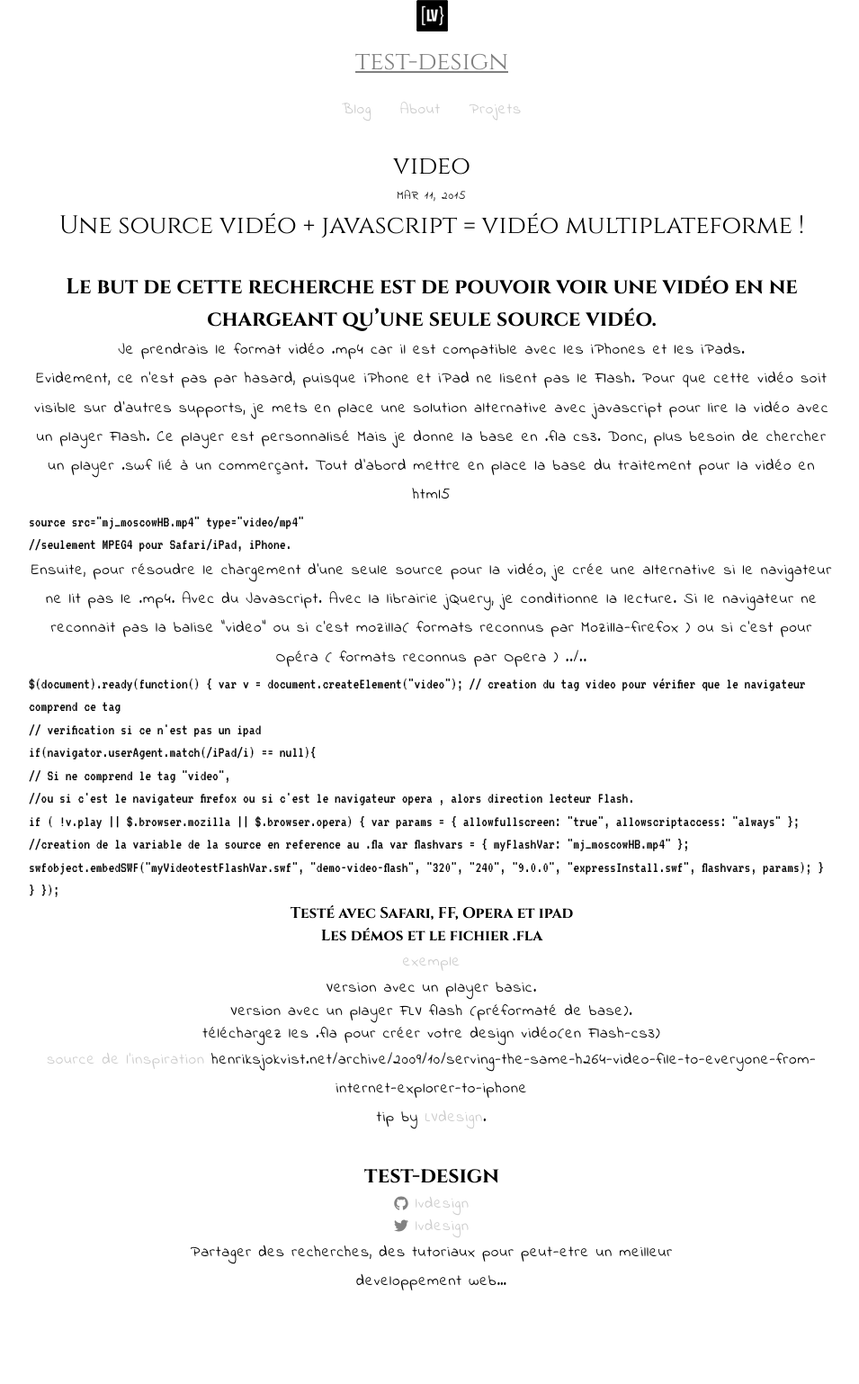
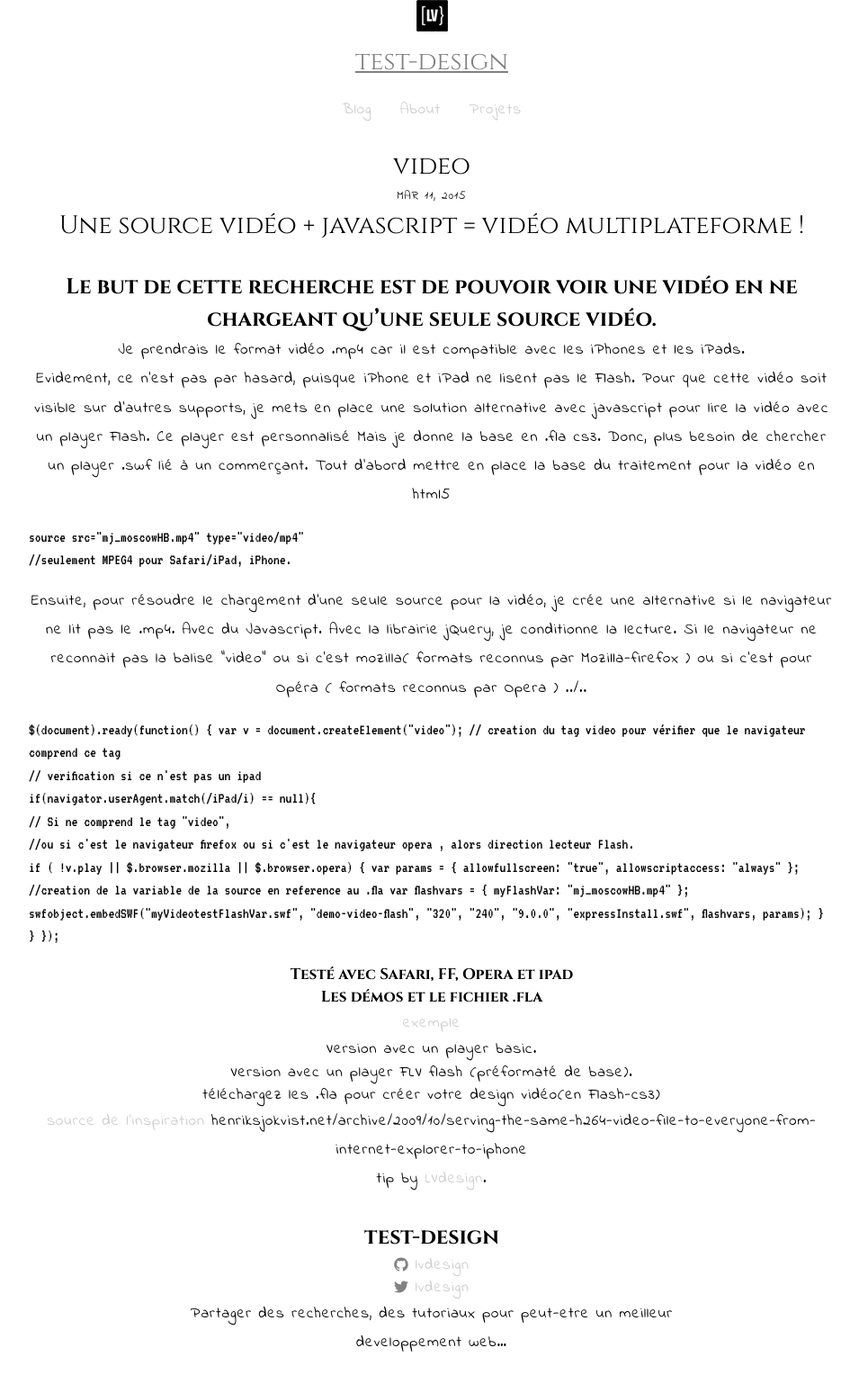
Before and after one commit to lvdesign/tips, a Jekyll site: the page built from _posts/2015-03-11-video.md, in a window 1280 px wide. Shown: the whole page at 90% size, without its empty margins (160-1115 px from the left). Built offline with Jekyll 4.4.1, drawn with Linux system fonts in a browser that asks for light colours; nearby versions of some CDN libraries; Markdown is read by kramdown in place of the engine named in the settings; before the commit the page ends 1470 px from its top, so only the background shows below that.

Commit message:
css change

```diff
--- a/css/main.css
+++ b/css/main.css
@@ -25,15 +25,12 @@
 h1, h2{
 	font-family: 'Cinzel', serif;
 }
+
 .wrapper{
+	text-align: center;
 	margin: 3em auto;
 	max-width: 70%;
 }
-
-header{
-	text-align: center;
-}
-
 .nav-principal{
 	margin: 1em 0;
 	padding: 0;
@@ -46,11 +43,11 @@
 
 
 /*LINK*/
-a:link,a:visited{
+a:link, a:visited{
 	color: #ccc;
 	text-decoration: none;
 }
-a:hover,a:focus, a.focus, a:active{
+a:hover, a:focus, a.focus, a:active{
 	color: gray;
 	text-decoration: underline;
 }
@@ -93,7 +90,12 @@
 	font-weight: normal;
 }
 
-p + code, p + pre, pre, code { white-space: pre-wrap; text-align: left;}
+p + code,
+p + pre,
+pre,
+code {
+white-space: pre-wrap; text-align: left;margin: 1em 0;
+}
 
 .form-test, .form-test *, .form-test ul > li
 {
@@ -106,6 +108,7 @@
 .retour-force{
 	display: block;
 }
+
 /*POST*/
 .post-list{
 	margin: 1em 0;
@@ -119,16 +122,11 @@
 	font-size: small;
 	padding: 0 .5em;
 }
-.post-link{}
 
-
-
-
-/*fancy*/
+/*fancy icon*/
 .icon-github,
 .icon-twitter,
 .github-icon-svg,
-
 .twitter-icon-svg {
   display: inline-block;
   width: 16px;
```
Also changed, not shown: _posts/2015-03-08-mot-de-passe.md (+1 -1 lines).
